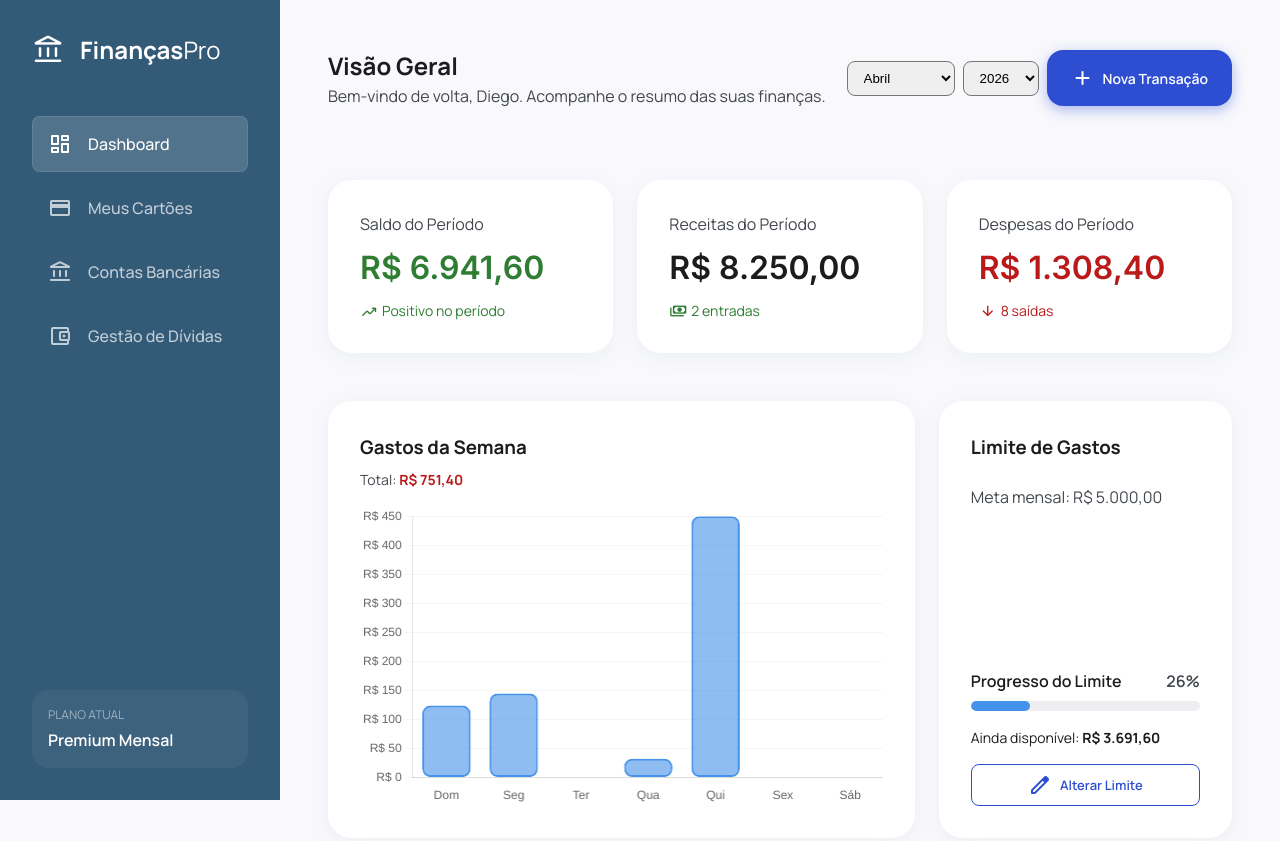
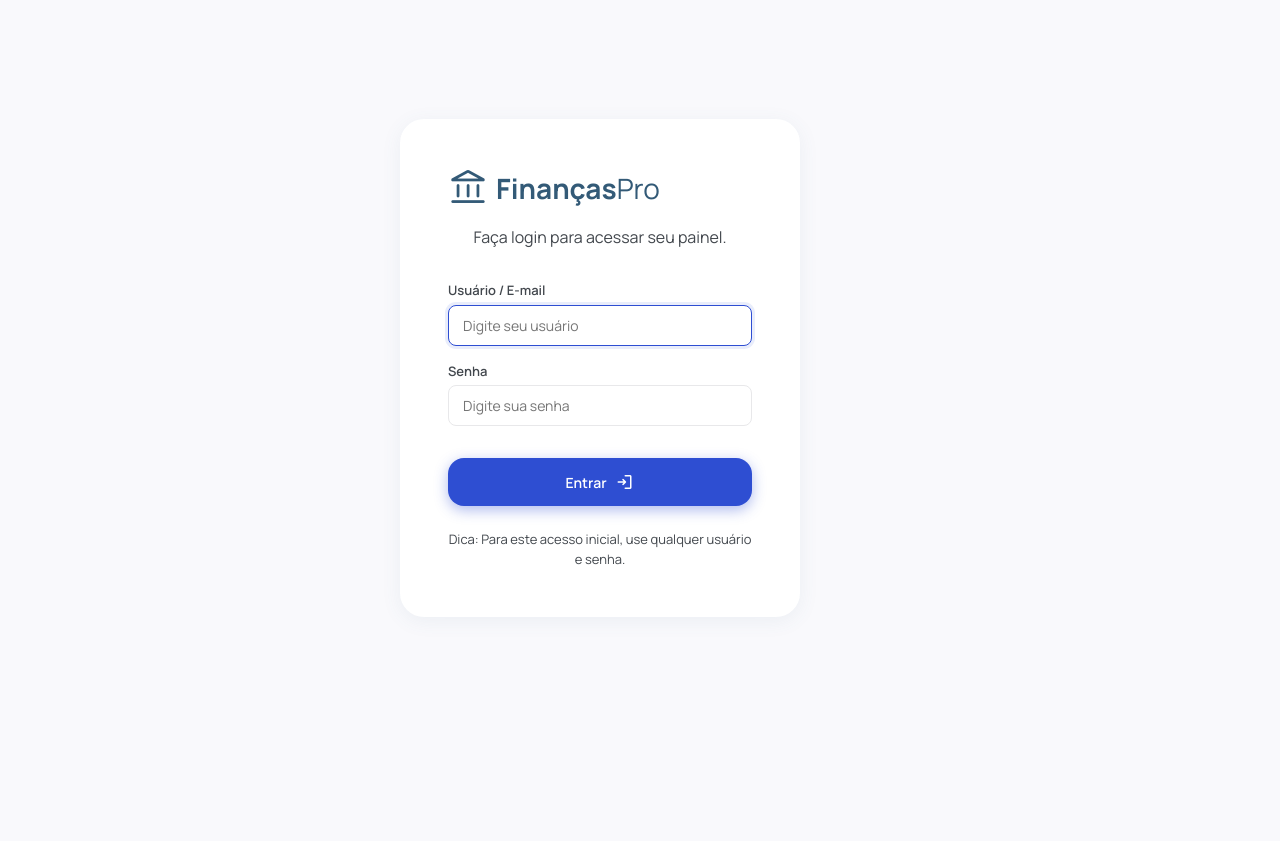
Before and after one commit to anderlabmkt-dags/app-financeiro, a website built with Vite: page index.html in a window 1280 px wide. Shown: the top 841 px of the page. After the commit the page ends 800 px from the top, so only its background shows below. Built offline with nearby package versions, Linux system fonts and the light colour scheme.

Commit message:
feat: adicionada tela inicial de login simples e fluxo de autenticação

```diff
--- a/index.html
+++ b/index.html
@@ -45,7 +45,10 @@
 
         <div style="margin-top: auto; padding: var(--spacing-md); background: rgba(255,255,255,0.05); border-radius: var(--radius-lg);">
           <p class="text-muted" style="color: rgba(255,255,255,0.5); font-size: 12px; margin-bottom: 4px;">PLANO ATUAL</p>
-          <p style="font-weight: 600;">Premium Mensal</p>
+          <p style="font-weight: 600; margin-bottom: var(--spacing-sm);">Premium Mensal</p>
+          <button id="btn-logout" class="btn-outline btn-sm" style="width: 100%; border-color: rgba(255,255,255,0.2); color: rgba(255,255,255,0.8);">
+            <span class="material-symbols-rounded" style="font-size: 16px;">logout</span> Sair
+          </button>
         </div>
       </aside>
 
--- a/main.js
+++ b/main.js
@@ -3,6 +3,8 @@ import { renderDashboard, initDashboard } from './views/dashboard.js'
 import { renderCartoes, initCartoes } from './views/cartoes.js'
 import { renderContas, initContas } from './views/contas.js'
 import { renderDividas, initDividas } from './views/dividas.js'
+import { renderLogin, initLogin } from './views/login.js'
+import { isAuthenticated, setAuthenticated } from './store.js'
 
 const mainContent = document.getElementById('main-content');
 const navLinks = document.querySelectorAll('.nav-link');
@@ -14,6 +16,7 @@ const routes = {
   cartoes: { render: renderCartoes, init: initCartoes },
   contas: { render: renderContas, init: initContas },
   dividas: { render: renderDividas, init: initDividas },
+  login: { render: renderLogin, init: initLogin },
   default: {
     render: (title) => `<h2>${title}</h2><p class="text-muted">Em breve...</p>`,
     init: () => {}
@@ -21,6 +24,27 @@ const routes = {
 };
 
 function navigate(routeId) {
+  if (!isAuthenticated() && routeId !== 'login') {
+    window.location.hash = 'login';
+    return;
+  }
+
+  if (isAuthenticated() && routeId === 'login') {
+    window.location.hash = 'dashboard';
+    return;
+  }
+
+  // Handle layout for login screen
+  if (routeId === 'login') {
+    sidebar.style.display = 'none';
+    sidebarToggle.style.display = 'none';
+    document.getElementById('app').style.gridTemplateColumns = '1fr';
+  } else {
+    sidebar.style.display = 'flex';
+    sidebarToggle.style.display = 'flex';
+    document.getElementById('app').style.gridTemplateColumns = '';
+  }
+
   // Update sidebar active state
   navLinks.forEach(link => {
     if (link.dataset.view === routeId) {
@@ -63,6 +87,12 @@ sidebarToggle?.addEventListener('click', () => {
   sidebar?.classList.toggle('open');
 });
 
+// Logout handler
+document.getElementById('btn-logout')?.addEventListener('click', () => {
+  setAuthenticated(false);
+  window.location.hash = 'login';
+});
+
 // Close sidebar when clicking outside on mobile
 document.addEventListener('click', (e) => {
   if (window.innerWidth <= 900 && sidebar?.classList.contains('open')) {
--- a/store.js
+++ b/store.js
@@ -10,6 +10,15 @@ const STORAGE_KEYS = {
   bankAccounts: 'fp_bank_accounts',
   settings: 'fp_settings',
 };
+
+// ---------- Auth ----------
+export function isAuthenticated() {
+  return localStorage.getItem('fp_auth') === 'true';
+}
+
+export function setAuthenticated(value) {
+  localStorage.setItem('fp_auth', value ? 'true' : 'false');
+}
 
 // ---------- Dados padrão ----------
 function defaultTransactions() {
--- /dev/null
+++ b/views/login.js
@@ -0,0 +1,46 @@
+import { setAuthenticated } from '../store.js';
+
+export function renderLogin() {
+  return `
+    <div style="display: flex; flex-direction: column; align-items: center; justify-content: center; min-height: 80vh; width: 100%;">
+      <div class="card" style="width: 100%; max-width: 400px; padding: var(--spacing-2xl);">
+        <div style="text-align: center; margin-bottom: var(--spacing-xl);">
+          <div class="flex items-center justify-center gap-sm" style="margin-bottom: var(--spacing-md);">
+            <span class="material-symbols-rounded" style="font-size: 40px; color: var(--color-primary);">account_balance</span>
+            <h1 style="color: var(--color-primary); font-size: 28px;">Finanças<span style="font-weight: 400;">Pro</span></h1>
+          </div>
+          <p class="text-muted">Faça login para acessar seu painel.</p>
+        </div>
+
+        <form id="form-login" class="modal-form">
+          <div class="form-group">
+            <label for="login-user">Usuário / E-mail</label>
+            <input type="text" id="login-user" name="username" placeholder="Digite seu usuário" required autofocus />
+          </div>
+          <div class="form-group" style="margin-bottom: var(--spacing-md);">
+            <label for="login-pass">Senha</label>
+            <input type="password" id="login-pass" name="password" placeholder="Digite sua senha" required />
+          </div>
+
+          <button type="submit" class="btn-primary" style="width: 100%; justify-content: center; padding: 14px;">
+            Entrar
+            <span class="material-symbols-rounded" style="font-size: 20px;">login</span>
+          </button>
+        </form>
+        <p class="text-muted" style="text-align: center; margin-top: var(--spacing-lg); font-size: 13px;">
+          Dica: Para este acesso inicial, use qualquer usuário e senha.
+        </p>
+      </div>
+    </div>
+  `;
+}
+
+export function initLogin() {
+  document.getElementById('form-login')?.addEventListener('submit', (e) => {
+    e.preventDefault();
+    // Para simplificar inicialmente, aceitamos qualquer login
+    // Poderia validar: data.get('username') === 'admin' && data.get('password') === '1234'
+    setAuthenticated(true);
+    window.location.hash = 'dashboard';
+  });
+}
```
